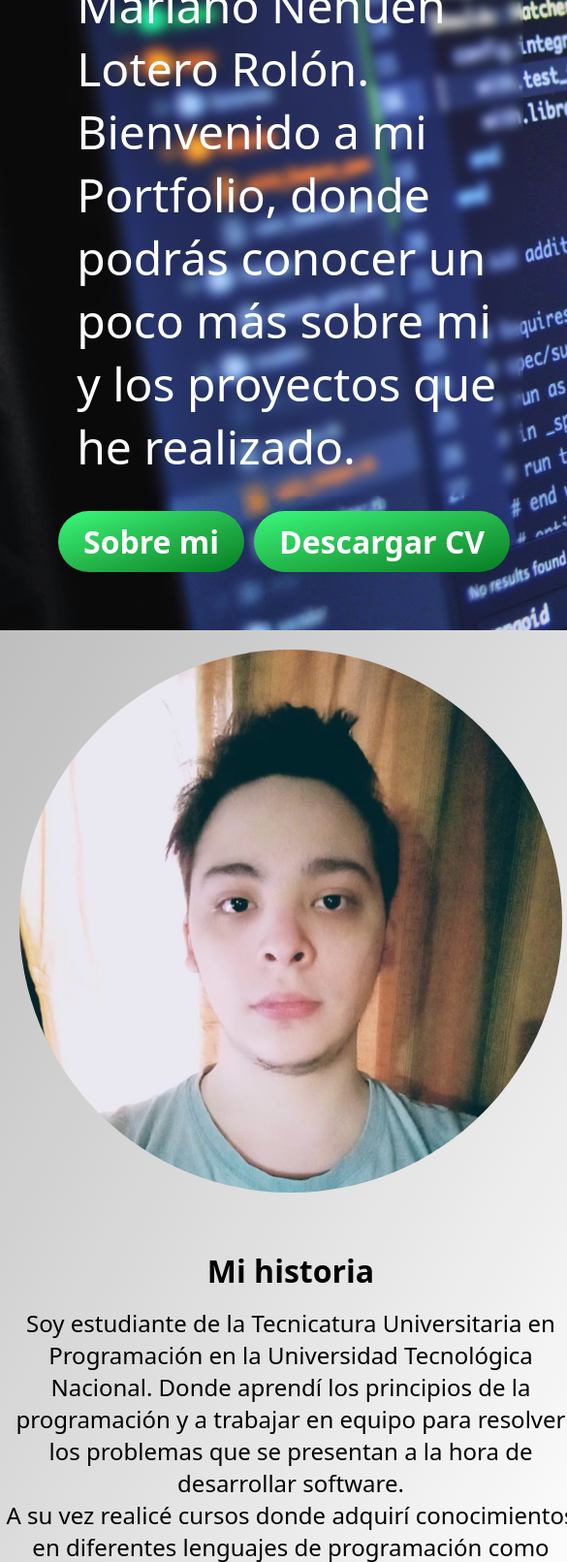
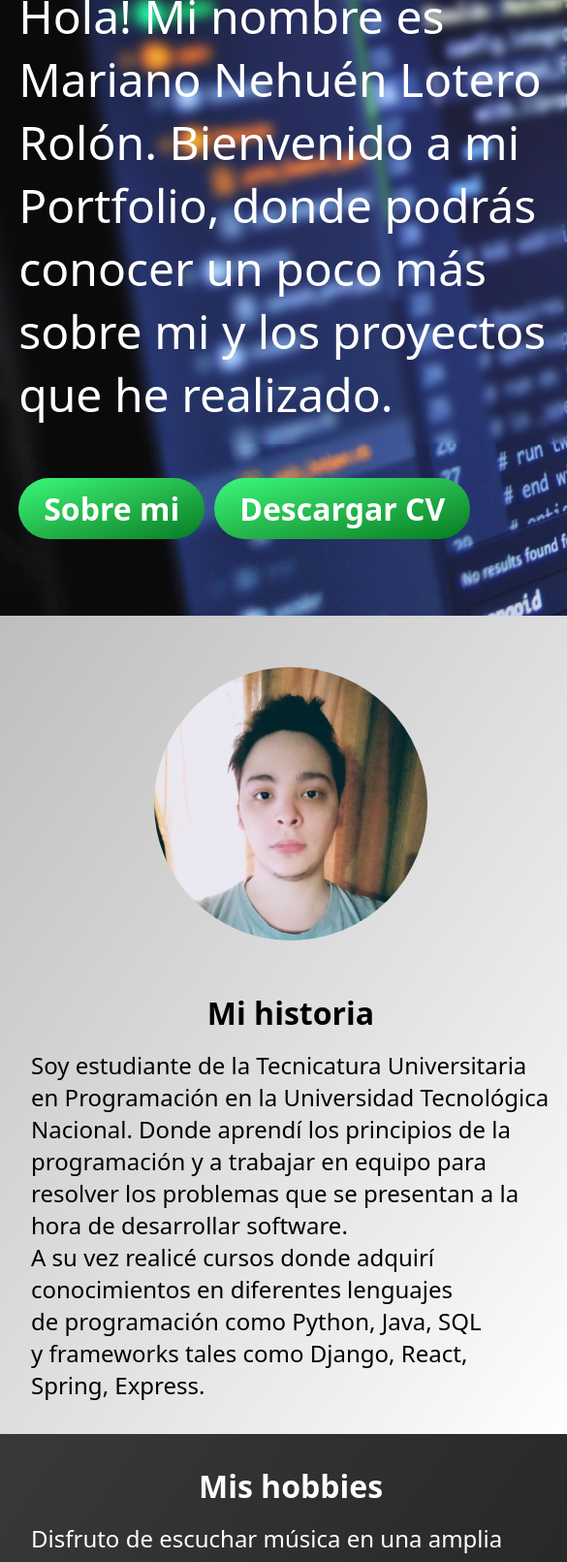
Before and after one commit to MarianoNLR/portfolio-v2, a plain HTML site: page index.html in a window 390 px wide. Shown: the part 389-2000 px from the top of the page at 97% size, 585 px wide, since content can reach past the window. Drawn offline with Linux system fonts and the light colour scheme; files whose address does not match are found by name.

Commit message:
arreglo de estilos y estructura html

```diff
--- a/index.html
+++ b/index.html
@@ -17,7 +17,7 @@
                   <a href="#sobre-mi" class="enlaces__enlace">Sobre Mi</a>
                   <ul class="sobre-mi_menu">
                     <li class="enlaces__item"><a href="#historia" class="enlaces__enlace">Historia</a></li>
-                    <li class="enlaces__item"><a href="#hobbies" class="enlaces__enlace">Hobbies</a></li>
+                  <li class="enlaces__item"><a href="#hobbies" class="enlaces__enlace">Hobbies</a></li>
                   </ul>
                 </li>
 
@@ -44,9 +44,7 @@
               </div>
             </div>
         </section>
-        <article class="articulo sobre-mi" id="sobre-mi">
-        <div class="articulo__contenedor_descripciones" >
-          <section class="seccion_descripcion mi-historia" id="historia">
+        <article class="articulo mi-historia seccion_descripcion">
             <div class="seccion_descripcion__porta_retrato">
               <img
                 class="seccion_descripcion__imagen"
@@ -82,8 +80,8 @@
               tales como Django, React, Spring, Express.
               </p>
             </div>
-          </section>
-          <section class="seccion_descripcion hobbies" id="hobbies">
+          </article>
+        <article class="articulo hobbies seccion_descripcion" id="sobre-mi">
             <div
               class="seccion_descripcion__info scroll scroll_fino scroll_gris"
               aria-label="descripcion personal"
@@ -121,8 +119,6 @@
                 title="Programacion"
               />
             </div>
-          </section>
-        </div>
         </article>
         <article class="articulo proyectos" id="proyectos">
           <h2 class="articulo__titulo">Mis proyectos</h2>
--- a/style.css
+++ b/style.css
@@ -23,7 +23,7 @@ body {
 .encabezado {
     background-color: transparent;
     position: fixed;
-    width: 100vw;
+    width: 100%;
     left: 0;
     top: 0;
     backdrop-filter: blur(3px);
@@ -124,7 +124,7 @@ body {
 }
 
 .presentacion__titulo {
-    font-size: 5rem;
+    font-size: 4rem;
 }
 
 .presentacion__parrafo {
@@ -136,7 +136,7 @@ body {
     flex-direction: row;
     gap: 10px;
     flex-wrap: wrap;
-
+    padding: 1.2rem;
 }
 
 .presentacion__contenedor_botones_texto {
@@ -272,7 +272,6 @@ body {
     flex-direction: column;
     min-height: 400px;
     max-width: 800px;
-    max-height: 400px;
     align-items: flex-start;
     overflow-y: auto;
     overflow-x: hidden;
@@ -297,6 +296,7 @@ body {
     display: flex;
     flex-direction: column;
     background-image: linear-gradient(to right bottom, #bebebe, #cecece, #dedede, #eeeeee, #ffffff);
+    color: #343434;
 }
 
 .contenedor__tarjetas__grid {
@@ -314,6 +314,7 @@ body {
     border-radius: 50px 10px 50px 0px;
 -moz-border-radius: 50px 10px 50px 0px;
 -webkit-border-radius: 50px 10px 50px 0px;
+color: white;
 }
 
 .tarjeta__contenido {
@@ -438,9 +439,17 @@ body {
         flex-direction: column;
     }
 
+    .presentacion__contenedor {
+        padding-top: 30%;
+    }
+
     .encabezado .enlaces {
         flex-direction: column;
         gap: 5px;
+    }
+
+    .articulo {
+        padding: 2rem;
     }
 
     .articulo__contenedor_descripciones {
@@ -456,8 +465,15 @@ body {
     }
 
     .seccion_descripcion__porta_retrato {
-        height: 100%;
-        width: 100%;
+        height: 60%;
+        width: 60%;
+    }
+
+    .seccion_descripcion__info {
+        max-height: max-content;
+        justify-content: center;
+        align-items: center;
+        max-width: 100%;
     }
 }
 
@@ -473,11 +489,12 @@ body {
         justify-content: center;
     }
 
-    .seccion_descripcion__info {
-        max-height: max-content;
-        justify-content: center;
-        align-items: center;
-        text-align: center;
-        max-width: 100%;
+    .presentacion__contenedor_info {
+        width: 100%;
+    }
+
+    .presentacion__contenedor {
+        padding-left: 0;
+        padding-right: 0;
     }
 }
```
